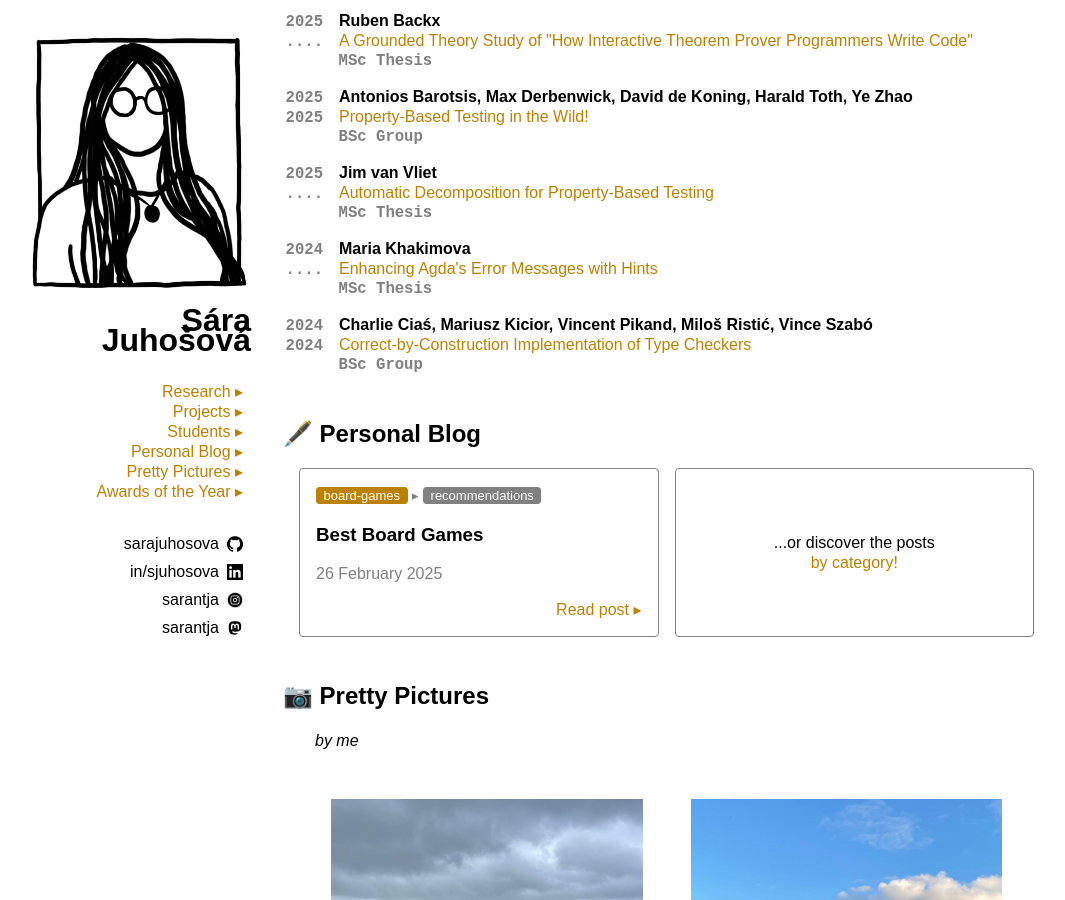
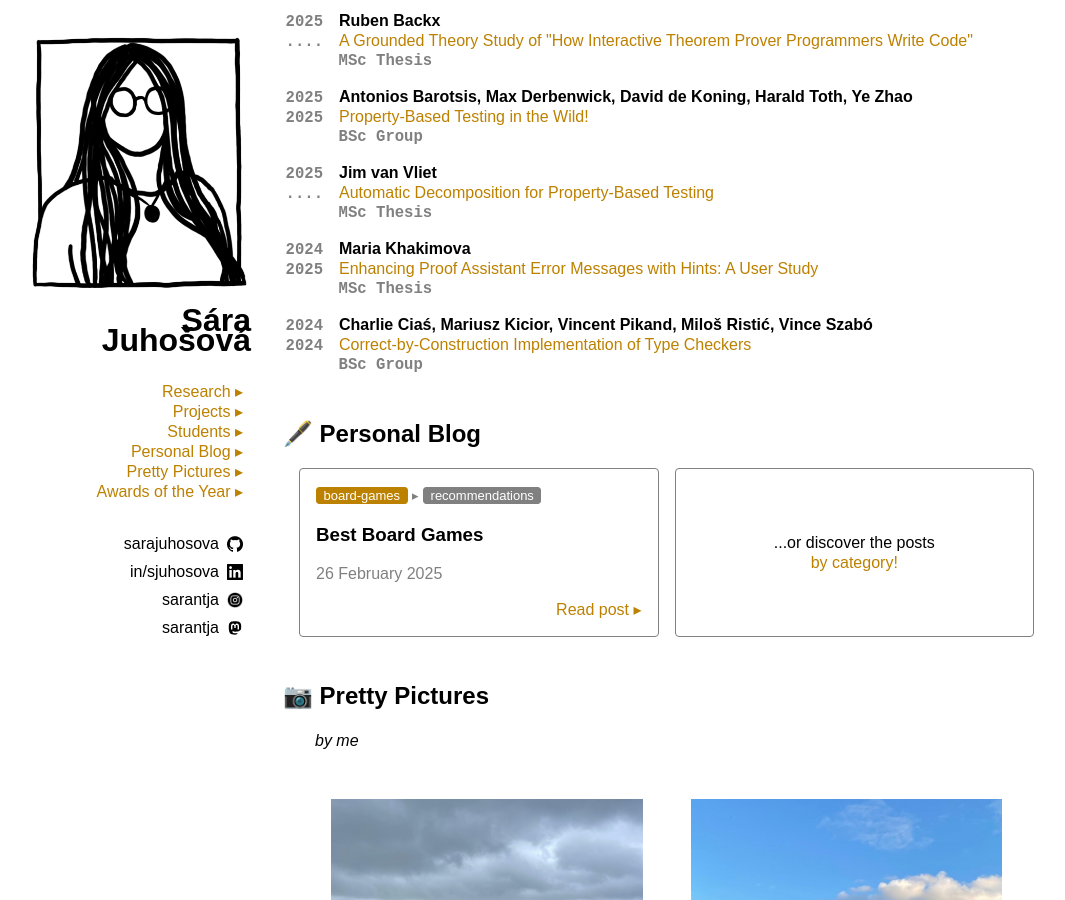
Before and after one commit to sarajuhosova/sarajuhosova.github.io, a Jekyll site: the page built from index.md, in a window 1280 px wide and 900 px high, scrolled down 2222 px. Shown: the whole window, without its empty margins (102-1167 px from the left). Built offline with Jekyll 4.4.1, drawn with Linux system fonts in a browser that asks for light colours.

Commit message:
Update title of Maria's thesis

```diff
--- a/_data/students.yaml
+++ b/_data/students.yaml
@@ -21,10 +21,10 @@
   link: https://pl.ewi.tudelft.nl/master-projects/master/2025/03/01/Jim-van-Vliet/
 - year:
     start: 2024
-    end:
+    end: 2025
   degree: MSc Thesis
   name: Maria Khakimova
-  title: "Enhancing Agda's Error Messages with Hints"
+  title: "Enhancing Proof Assistant Error Messages with Hints: A User Study"
   link: https://pl.ewi.tudelft.nl/master-projects/master/2024/11/13/maria-khakimova/
 - year:
     start: 2024
```
